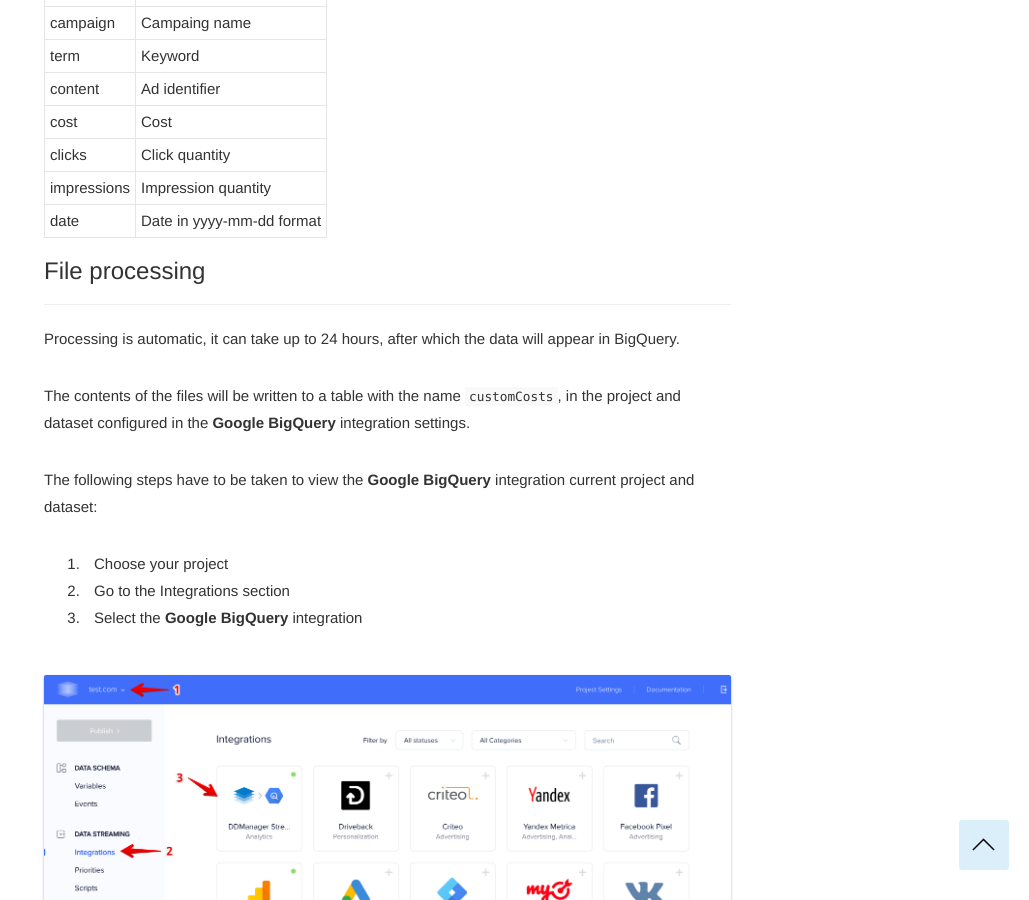
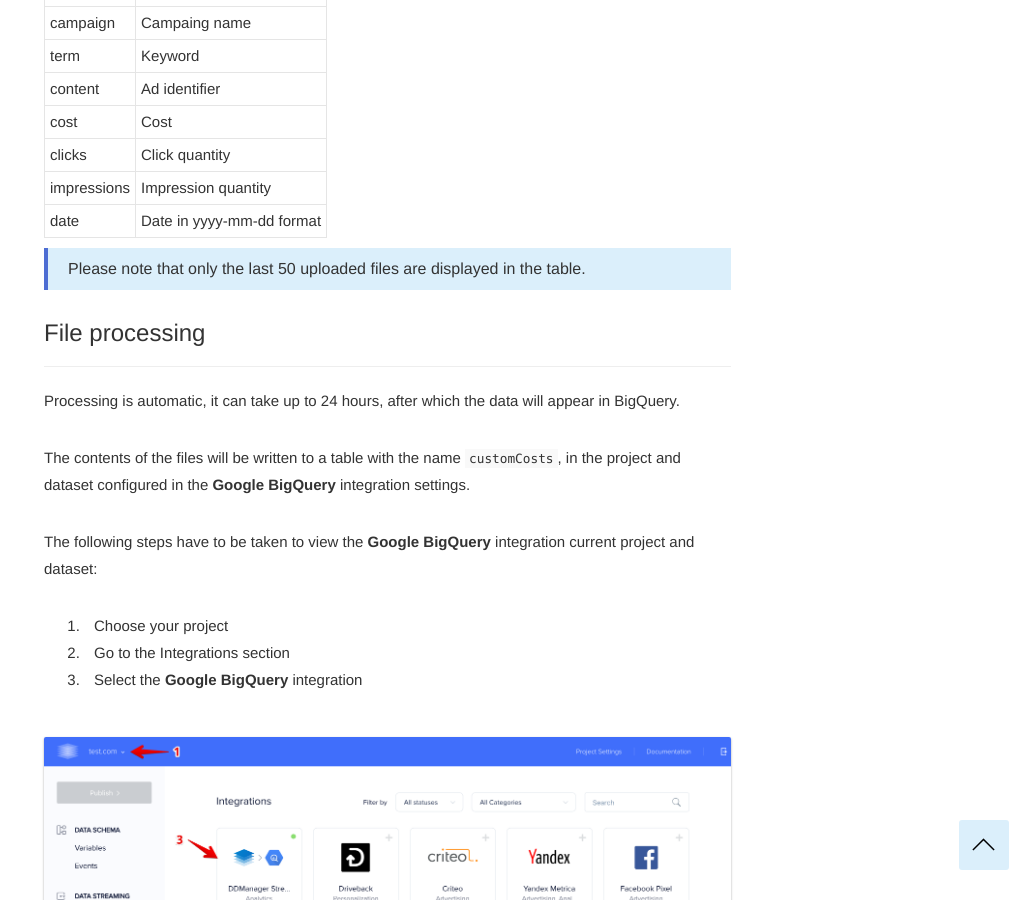
Before and after one commit to segmentstream-com/segmentstream-com.github.io, a Jekyll site: the page built from _docs/datasources/manual-imports.md, in a window 1280 px wide and 900 px high, scrolled down 991 px. Shown: the whole window, without its empty margins (251-1280 px from the left). Built offline with Jekyll 4.4.1, drawn with Linux system fonts in a browser that asks for light colours; nearby versions of some CDN libraries.

Commit message:
add note about data upload display limit

```diff
--- a/_docs/datasources/manual-imports.md
+++ b/_docs/datasources/manual-imports.md
@@ -32,6 +32,8 @@ clicks | Click quantity
 impressions | Impression quantity
 date | Date in yyyy-mm-dd format
 
+>Please note that only the last 50 uploaded files are displayed in the table.
+
 ### File processing
 ------
 
```
